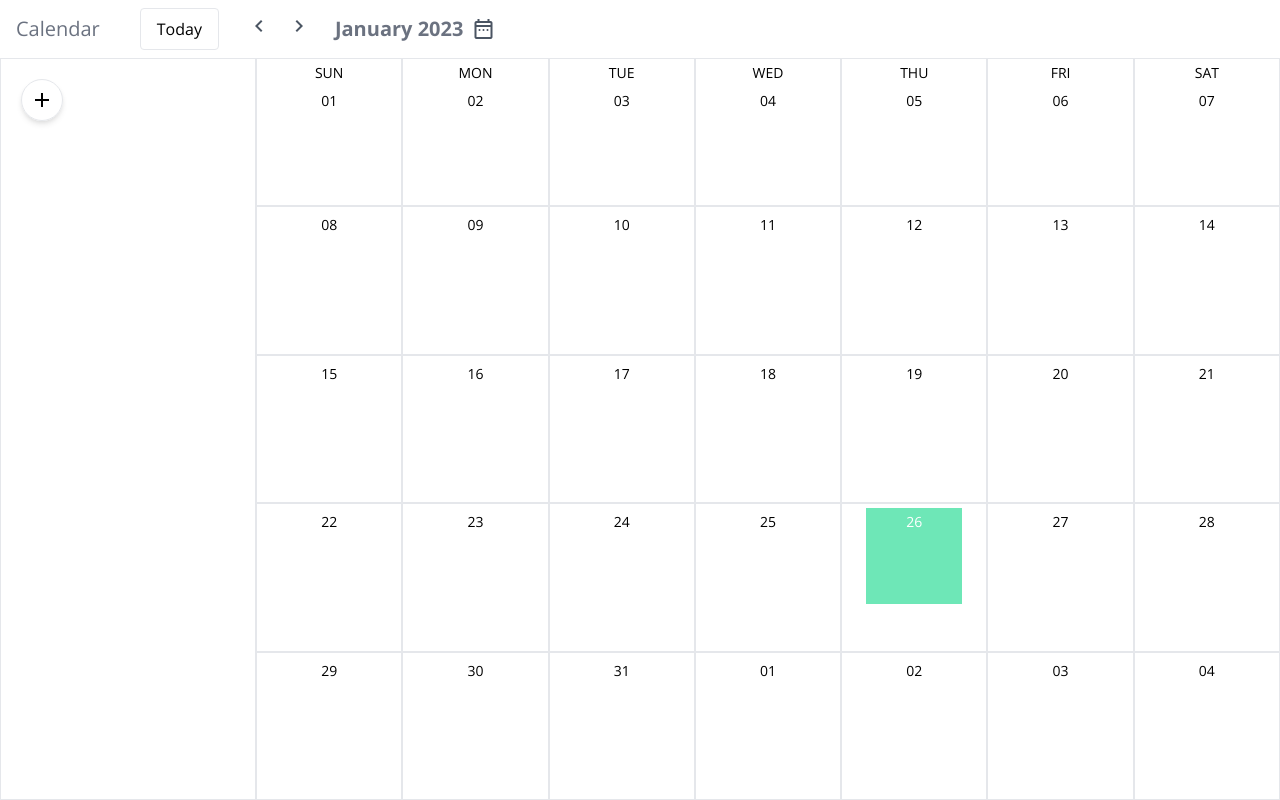
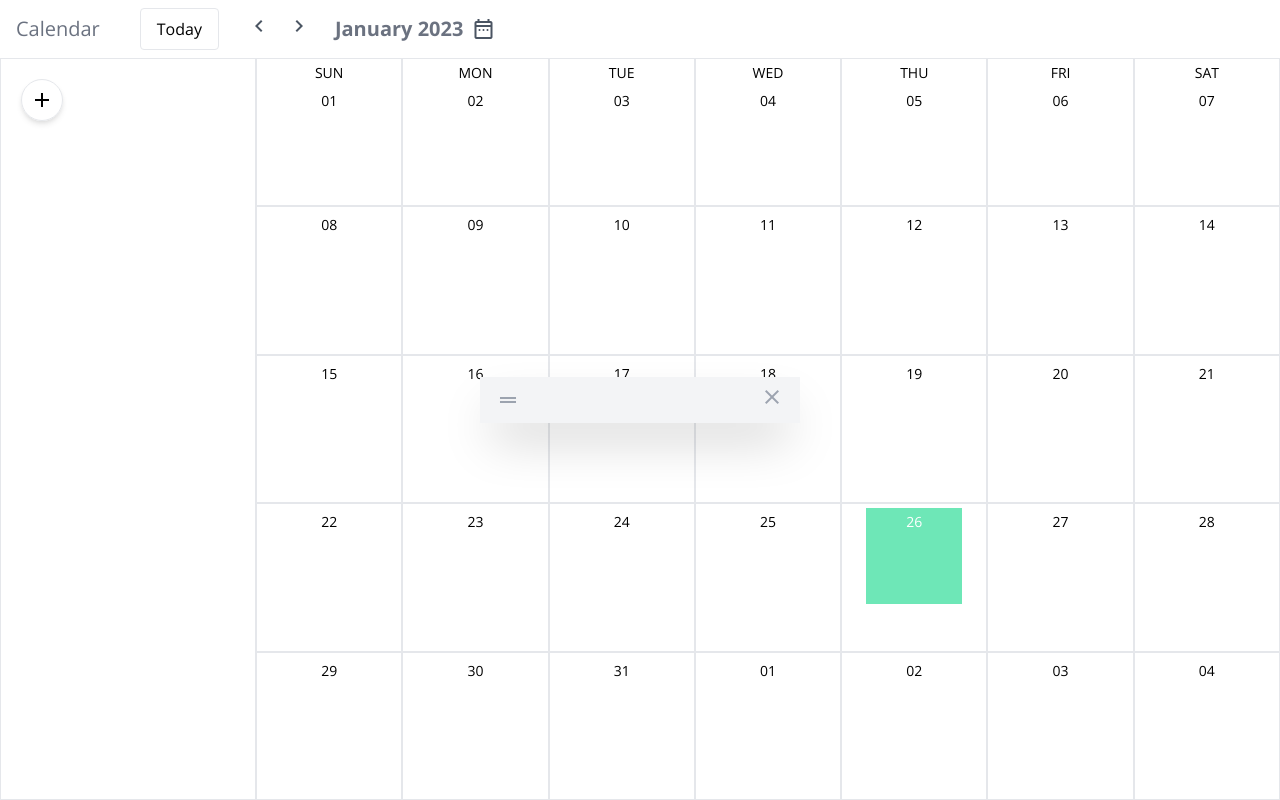
Before and after one commit to anasty223/calendar-react, a React (Create React App) app: page / in a window 1280 px wide. Both pictures are taken after a click on the button "add". Built offline with nearby package versions, Linux system fonts and the light colour scheme.

Commit message:
add btn logic

```diff
--- a/src/App.js
+++ b/src/App.js
@@ -5,12 +5,13 @@ import CalendarHeader from './components/CalendarHeader';
 import Sidebar from './components/Sidebar';
 import Month from './components/Month';
 import GlobalContext from './context/GlobalContext';
+import EventModal from './components/EventModal';
 
 
 function App() {
   // console.table(getMonth())
   const [currentMonth,setCurrentMonth]=useState(getMonth())
-   const {monthIndex}=useContext(GlobalContext)
+   const {monthIndex,showEventModal}=useContext(GlobalContext)
 
    useEffect(()=>{
     // console.log(monthIndex);
@@ -19,6 +20,8 @@ setCurrentMonth(getMonth(monthIndex))
 
   return (
     <React.Fragment>
+      {showEventModal &&       <EventModal/>}
+
 <div className='h-screen flex flex-col'>
   <CalendarHeader/>
 
--- a/src/components/CreateEventButton.js
+++ b/src/components/CreateEventButton.js
@@ -1,12 +1,13 @@
-import React from "react";
+import React, { useContext } from "react";
+import GlobalContext from "../context/GlobalContext";
 
 
 const CreateEventButton = () => {
-
+const{setShowEventModal}=useContext(GlobalContext)
 
   return (
     <div>
-      <button className="border p-2 rounded-full flex items-center shadow-md hover:shadow-2xlborder p-2 rounded-full flex items-center shadow-md hover:shadow-2xl">
+      <button onClick={()=>setShowEventModal(true)} className="border p-2 rounded-full flex items-center shadow-md hover:shadow-2xlborder p-2 rounded-full flex items-center shadow-md hover:shadow-2xl">
       <span className="material-symbols-outlined">
 add
 </span>
--- /dev/null
+++ b/src/components/EventModal.js
@@ -0,0 +1,24 @@
+import React, { useContext } from 'react'
+import GlobalContext from '../context/GlobalContext'
+
+function EventModal() {
+    const {setShowEventModal}=useContext(GlobalContext)
+  return (
+    <div className='h-screen w-full fixed left-0 top-0 flex justify-center items-center'>
+        <form className="bg-white rounded-lg shadow-2xl w-1/4">
+            <header className='bg-gray-100 px-4 py-2 flex justify-between items-center'>
+            <span className="material-icons-outlined text-gray-400">
+            drag_handle
+          </span>
+                <button onClick={()=>setShowEventModal(false)}>
+                <span className="material-icons-outlined text-gray-400">
+close
+                </span>
+                </button>
+            </header>
+        </form>
+    </div>
+  )
+}
+
+export default EventModal
--- a/src/context/ContextWrapper.js
+++ b/src/context/ContextWrapper.js
@@ -6,6 +6,8 @@ const ContextWrapper = (props) => {
     const[monthIndex,setMonthIndex]=useState(dayjs().month())
     const [smallCalendarMonth,setSmallCalendarMonth]=useState(null)
     const [daySelected,setDaySelected]=useState(dayjs())
+    const [showEventModal,setShowEventModal]=useState(false)
+
 
 
     useEffect(() => {
@@ -15,7 +17,7 @@ const ContextWrapper = (props) => {
     }, [smallCalendarMonth]);
   return (
 
-    <GlobalContext.Provider value={{daySelected,setDaySelected,monthIndex,setMonthIndex,setSmallCalendarMonth,smallCalendarMonth}}>
+    <GlobalContext.Provider value={{showEventModal,setShowEventModal,daySelected,setDaySelected,monthIndex,setMonthIndex,setSmallCalendarMonth,smallCalendarMonth}}>
 {props.children}
     </GlobalContext.Provider>
   )
```
